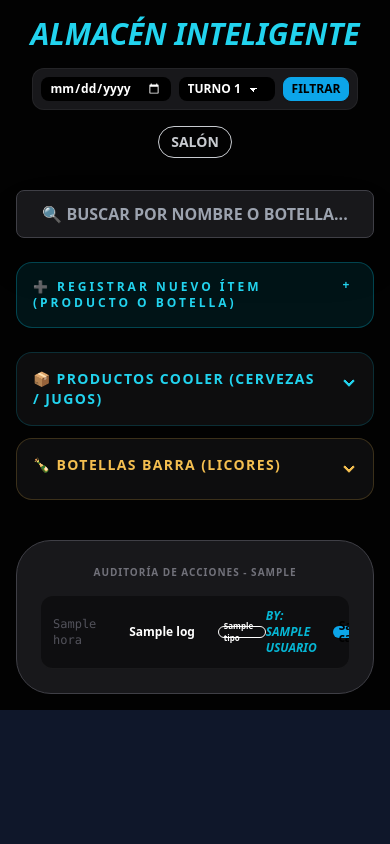
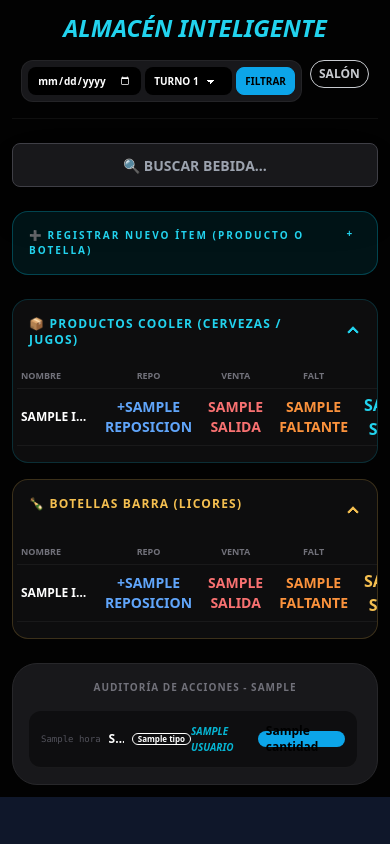
Before and after one commit to Edrie2020/Whiskeria_Pro, a FastAPI app: template templates/stock.html in a window 390 px wide. Run offline with FastAPI, Linux system fonts and the light colour scheme; the template is opened without the code that fills it: most values are stand-ins (such as "Sample title", 1, 10 or a date in 2020); some libraries are stand-ins or nearby versions.

Commit message:
style: perfect surgical mobile adjustments

```diff
--- a/templates/stock.html
+++ b/templates/stock.html
@@ -2,93 +2,95 @@
 <html lang="es" data-theme="night">
 <head>
     <meta charset="UTF-8">
+    <meta name="viewport" content="width=device-width, initial-scale=1.0">
     <link href="https://cdn.jsdelivr.net/npm/daisyui@4.10.2/dist/full.min.css" rel="stylesheet" />
     <script src="https://cdn.tailwindcss.com"></script>
     <title>Inventario Pro - Whiskeria 2000</title>
 </head>
-<body class="bg-[#020202] text-white p-4 md:p-8">
+<body class="bg-[#020202] text-white p-3 md:p-8 font-sans">
 
     <div class="max-w-5xl mx-auto">
-        <!-- HEADER -->
-        <div class="flex flex-col md:flex-row justify-between items-center mb-8 gap-4">
-            <h1 class="text-3xl font-black text-cyan-400 uppercase italic">Almacén Inteligente</h1>
+        <!-- HEADER RESPONSIVE -->
+        <div class="flex flex-col sm:flex-row justify-between items-center mb-6 gap-4 border-b border-white/5 pb-4">
+            <h1 class="text-2xl font-black text-cyan-400 uppercase italic">Almacén Inteligente</h1>
 
-            <form action="/stock" method="get" class="flex gap-2 bg-zinc-900 p-2 rounded-xl border border-white/5">
-                <input type="date" name="fecha" value="{{ fecha_filtro }}" class="input input-xs bg-black font-bold">
-                <select name="turno" class="select select-xs bg-black font-bold uppercase">
+            <div class="flex flex-wrap gap-2 w-full sm:w-auto justify-center">
+                <form action="/stock" method="get" class="flex gap-1 bg-zinc-900 p-1.5 rounded-xl border border-white/5">
+                    <input type="date" name="fecha" value="{{ fecha_filtro }}" class="input input-xs bg-black font-bold text-[10px] h-7">
+                    <select name="turno" class="select select-xs bg-black font-bold uppercase text-[10px] h-7 min-h-0">
                         <option {% if turno_filtro == 'Turno 1' %}selected{% endif %}>Turno 1</option>
                         <option {% if turno_filtro == 'Turno 2' %}selected{% endif %}>Turno 2</option>
                     </select>
-                <button type="submit" class="btn btn-xs btn-info font-black">FILTRAR</button>
+                    <button type="submit" class="btn btn-xs btn-info font-black h-7 min-h-0 text-[10px]">FILTRAR</button>
                 </form>
 
-            <a href="/" class="btn btn-sm btn-outline rounded-full font-black">SALÓN</a>
+                <a href="/" class="btn btn-xs sm:btn-sm btn-outline rounded-full font-black uppercase h-7 min-h-0 py-1">SALÓN</a>
+            </div>
         </div>
 
         <!-- BUSCADOR GLOBAL -->
         <div class="mb-6">
             <input type="text" id="buscadorStock" onkeyup="filtrarStock()"
-                   placeholder="🔍 BUSCAR POR NOMBRE O BOTELLA..."
-                   class="input input-bordered w-full bg-zinc-900 border-zinc-700 font-bold uppercase text-center focus:border-cyan-400 shadow-2xl">
+                   placeholder="🔍 BUSCAR BEBIDA..."
+                   class="input input-bordered w-full bg-zinc-900 border-zinc-700 font-bold uppercase text-center focus:border-cyan-400 shadow-2xl h-11 text-sm">
         </div>
 
         <!-- FORMULARIO DE REGISTRO COLAPSABLE -->
         <div class="collapse collapse-plus bg-cyan-500/10 border border-cyan-500/30 mb-6 rounded-2xl">
             <input type="checkbox" />
-            <div class="collapse-title text-xs font-black text-cyan-400 uppercase tracking-[3px]">
+            <div class="collapse-title text-[10px] font-black text-cyan-400 uppercase tracking-[2px]">
                 ➕ REGISTRAR NUEVO ÍTEM (PRODUCTO O BOTELLA)
             </div>
             <div class="collapse-content">
-                <form action="/agregar_producto_stock" method="post" class="grid grid-cols-1 md:grid-cols-4 gap-4 p-2" onsubmit="return confirm('¿DESEA CREAR ESTE PRODUCTO?')">
+                <form action="/agregar_producto_stock" method="post" class="space-y-3 p-1" onsubmit="return confirm('¿DESEA CREAR ESTE PRODUCTO?')">
                     <div class="form-control">
-                        <label class="label"><span class="label-text text-[10px] font-bold">NOMBRE</span></label>
-                        <input name="nombre" placeholder="EJ: CORONA" class="input input-bordered bg-black uppercase font-bold text-sm" required />
+                        <label class="label py-1"><span class="label-text text-[9px] font-bold text-zinc-400">NOMBRE</span></label>
+                        <input name="nombre" placeholder="EJ: CORONA" class="input input-bordered w-full bg-black uppercase font-bold text-xs h-9" required />
                     </div>
                     <div class="form-control">
-                        <label class="label"><span class="label-text text-[10px] font-bold">CATEGORÍA</span></label>
-                        <select name="tipo" class="select select-bordered bg-black font-bold text-sm">
+                        <label class="label py-1"><span class="label-text text-[9px] font-bold text-zinc-400">CATEGORÍA</span></label>
+                        <select name="tipo" class="select select-bordered w-full bg-black font-bold text-xs h-9 min-h-0">
                             <option value="PRODUCTO">PRODUCTO (COOLER)</option>
                             <option value="BOTELLA">BOTELLA (BARRA)</option>
                         </select>
                     </div>
                     <div class="form-control">
-                        <label class="label"><span class="label-text text-[10px] font-bold">STOCK INICIAL</span></label>
-                        <input name="inicio" type="number" placeholder="0" class="input input-bordered bg-black font-bold text-sm" required />
+                        <label class="label py-1"><span class="label-text text-[9px] font-bold text-zinc-400">STOCK INICIAL</span></label>
+                        <input name="inicio" type="number" placeholder="0" class="input input-bordered w-full bg-black font-bold text-xs h-9" required />
                     </div>
-                    <div class="form-control justify-end">
-                        <button type="submit" class="btn btn-info font-black">GUARDAR EN SISTEMA</button>
-                    </div>
+                    <button type="submit" class="btn btn-info btn-sm w-full font-black text-xs">GUARDAR EN SISTEMA</button>
                 </form>
             </div>
         </div>
 
-        <!-- LISTA DESPLEGABLE 1: PRODUCTOS COOLER -->
-        <div class="collapse collapse-arrow bg-zinc-900/50 border border-cyan-500/20 mb-3 rounded-2xl">
-            <input type="checkbox" />
-            <div class="collapse-title text-sm font-black text-cyan-400 uppercase tracking-widest">
+        <!-- LISTA DESPLEGABLE 1: PRODUCTOS COOLER (NÚMEROS GIGANTES Y SIN DESBORDAR) -->
+        <div class="collapse collapse-arrow bg-zinc-900/50 border border-cyan-500/20 mb-4 rounded-2xl">
+            <input type="checkbox" checked />
+            <div class="collapse-title text-xs font-black text-cyan-400 uppercase tracking-widest">
                 📦 PRODUCTOS COOLER (CERVEZAS / JUGOS)
             </div>
-            <div class="collapse-content overflow-x-auto">
-                <table class="table w-full text-center table-xs tabla-inventario">
+            <div class="collapse-content px-1 sm:px-4 pb-4 overflow-x-hidden">
+                <table class="table w-full text-center table-xs">
                     <thead>
-                        <tr class="text-zinc-500 uppercase">
-                            <th class="text-left">Nombre</th>
+                        <tr class="text-zinc-500 uppercase text-[9px] border-b border-white/5">
+                            <th class="text-left pl-1">Nombre</th>
                             <th>Repo</th>
                             <th>Venta</th>
                             <th>Falt</th>
                             <th class="text-cyan-400">Saldo</th>
-                            <th>Acciones</th>
+                            <th class="text-right pr-1">Acción</th>
                         </tr>
                     </thead>
-                    <tbody class="font-bold uppercase">
+                    <tbody class="font-bold uppercase text-xs">
                         {% for p in inventario_productos %}
                         <tr class="border-b border-white/5 item-stock">
-                            <td class="text-left text-white nombre-item text-xs sm:text-sm truncate max-w-[85px] sm:max-w-none">{{ p.nombre }}</td>
-                            <td class="text-red-400 text-sm sm:text-lg font-black">{{ p.salida }}</td>
-                            <td class="text-orange-400 text-sm sm:text-lg font-black">{{ p.faltante }}</td>
-                            <td class="text-base sm:text-xl text-cyan-400 font-black">{{ p.saldo }}</td>
-                            <td class="flex gap-1 justify-center">
-                                <button onclick="abrirModalMov('{{ p.id }}', '{{ p.nombre }}')" class="btn btn-xs btn-circle btn-ghost">⚙️</button>
+                            <td class="text-left text-white pl-1 truncate max-w-[80px] sm:max-w-none nombre-item">{{ p.nombre }}</td>
+                            <td class="text-blue-400 text-sm sm:text-base">+{{ p.reposicion }}</td>
+                            <td class="text-red-400 text-sm sm:text-base">{{ p.salida }}</td>
+                            <td class="text-orange-400 text-sm sm:text-base">{{ p.faltante }}</td>
+                            <td class="text-base sm:text-lg text-cyan-400 font-black">{{ p.saldo }}</td>
+                            <td class="flex gap-1 justify-end pr-1 pt-2">
+                                <button onclick="abrirModalMov('{{ p.id }}', '{{ p.nombre }}')" class="btn btn-xs btn-circle btn-ghost" title="Ajustar Stock">⚙️</button>
                                 <form action="/eliminar_producto/{{ p.id }}" method="post" onsubmit="return confirm('¿ELIMINAR {{ p.nombre }} DEL SISTEMA?')">
                                     <input type="hidden" name="fecha" value="{{ fecha_filtro }}"><input type="hidden" name="turno" value="{{ turno_filtro }}">
                                     <button class="btn btn-xs btn-error btn-outline btn-square">✕</button>
@@ -102,33 +104,33 @@
         </div>
 
         <!-- LISTA DESPLEGABLE 2: BOTELLAS BARRA -->
-        <div class="collapse collapse-arrow bg-zinc-900/50 border border-warning/20 mb-10 rounded-2xl">
-            <input type="checkbox" />
-            <div class="collapse-title text-sm font-black text-warning uppercase tracking-widest">
+        <div class="collapse collapse-arrow bg-zinc-900/50 border border-warning/20 mb-6 rounded-2xl">
+            <input type="checkbox" checked />
+            <div class="collapse-title text-xs font-black text-warning uppercase tracking-widest">
                 🍾 BOTELLAS BARRA (LICORES)
             </div>
-            <div class="collapse-content overflow-x-auto">
-                <table class="table w-full text-center table-xs tabla-inventario">
+            <div class="collapse-content px-1 sm:px-4 pb-4 overflow-x-hidden">
+                <table class="table w-full text-center table-xs">
                     <thead>
-                        <tr class="text-zinc-500 uppercase">
-                            <th class="text-left">Nombre</th>
+                        <tr class="text-zinc-500 uppercase text-[9px] border-b border-white/5">
+                            <th class="text-left pl-1">Nombre</th>
                             <th>Repo</th>
                             <th>Venta</th>
                             <th>Falt</th>
                             <th class="text-warning">Saldo</th>
-                            <th>Acciones</th>
+                            <th class="text-right pr-1">Acción</th>
                         </tr>
                     </thead>
-                    <tbody class="font-bold uppercase">
+                    <tbody class="font-bold uppercase text-xs">
                         {% for b in inventario_botellas %}
                         <tr class="border-b border-white/5 item-stock">
-                            <td class="text-left text-white nombre-item">{{ b.nombre }}</td>
-                            <td class="text-blue-400">+{{ b.reposicion }}</td>
-                            <td class="text-red-400">{{ b.salida }}</td>
-                            <td class="text-orange-400">{{ b.faltante }}</td>
-                            <td class="text-lg text-warning">{{ b.saldo }}</td>
-                            <td class="flex gap-1 justify-center">
-                                <button onclick="abrirModalMov('{{ b.id }}', '{{ b.nombre }}')" class="btn btn-xs btn-circle btn-ghost">⚙️</button>
+                            <td class="text-left text-white pl-1 truncate max-w-[80px] sm:max-w-none nombre-item">{{ b.nombre }}</td>
+                            <td class="text-blue-400 text-sm sm:text-base">+{{ b.reposicion }}</td>
+                            <td class="text-red-400 text-sm sm:text-base">{{ b.salida }}</td>
+                            <td class="text-orange-400 text-sm sm:text-base">{{ b.faltante }}</td>
+                            <td class="text-base sm:text-lg text-warning font-black">{{ b.saldo }}</td>
+                            <td class="flex gap-1 justify-end pr-1 pt-2">
+                                <button onclick="abrirModalMov('{{ b.id }}', '{{ b.nombre }}')" class="btn btn-xs btn-circle btn-ghost" title="Ajustar Stock">⚙️</button>
                                 <form action="/eliminar_producto/{{ b.id }}" method="post" onsubmit="return confirm('¿ELIMINAR {{ b.nombre }} DEL SISTEMA?')">
                                     <input type="hidden" name="fecha" value="{{ fecha_filtro }}"><input type="hidden" name="turno" value="{{ turno_filtro }}">
                                     <button class="btn btn-xs btn-error btn-outline btn-square">✕</button>
@@ -141,20 +143,20 @@
             </div>
         </div>
 
-        <!-- AUDITORÍA DE MOVIMIENTOS -->
-        <div class="bg-zinc-900 p-6 rounded-[35px] border border-zinc-700">
+        <!-- AUDITORÍA DE MOVIMIENTOS GRANDE Y LEGIBLE -->
+        <div class="bg-zinc-900 p-4 rounded-[25px] border border-zinc-800">
             <h3 class="text-[10px] font-black text-zinc-500 uppercase mb-4 text-center tracking-widest">Auditoría de Acciones - {{ turno_filtro }}</h3>
-            <div class="space-y-2 max-h-48 overflow-y-auto">
+            <div class="space-y-2 max-h-48 overflow-y-auto pr-1">
                 {% for log in auditoria %}
                 <div class="flex justify-between items-center bg-black/40 p-3 rounded-xl text-xs border-b border-white/5">
-        <div class="flex gap-4 items-center">
-            <span class="text-zinc-600 font-mono">{{ log.hora }}</span>
-            <span class="font-black {% if log.tipo == 'ELIMINADO' %} text-red-500 {% else %} text-white {% endif %} w-24 truncate">{{ log.nombre }}</span>
+                    <div class="flex gap-2 items-center truncate">
+                        <span class="text-zinc-600 font-mono text-[9px]">{{ log.hora }}</span>
+                        <span class="font-black {% if log.tipo == 'ELIMINADO' %} text-red-500 {% else %} text-white {% endif %} truncate max-w-[95px]">{{ log.nombre }}</span>
                         <span class="badge badge-outline badge-xs text-[8px] font-bold">{{ log.tipo }}</span>
                     </div>
-        <div class="flex gap-4 items-center">
-            <span class="text-cyan-500 font-bold uppercase italic">By: {{ log.usuario }}</span>
-            <span class="badge badge-info badge-xs font-black">{{ log.cantidad }}</span>
+                    <div class="flex gap-2 items-center">
+                        <span class="text-cyan-500 font-bold uppercase italic text-[10px]">{{ log.usuario }}</span>
+                        <span class="badge badge-info badge-sm font-black">{{ log.cantidad }}</span>
                     </div>
                 </div>
                 {% endfor %}
@@ -162,24 +164,24 @@
         </div>
     </div>
 
-    <!-- MODAL (IGUAL AL ANTERIOR) -->
+    <!-- MODAL -->
     <dialog id="modal_movimiento" class="modal">
-        <div class="modal-box bg-zinc-950 border-2 border-cyan-400">
-            <h3 id="modal_prod_nombre" class="font-black text-xl text-white uppercase text-center mb-6"></h3>
-            <form action="/registrar_movimiento_stock" method="post" class="space-y-6" onsubmit="return confirm('¿CONFIRMAR MOVIMIENTO?')">
+        <div class="modal-box bg-zinc-950 border-2 border-cyan-400 p-6">
+            <h3 id="modal_prod_nombre" class="font-black text-lg text-white uppercase text-center mb-6"></h3>
+            <form action="/registrar_movimiento_stock" method="post" class="space-y-4" onsubmit="return confirm('¿CONFIRMAR MOVIMIENTO?')">
                 <input type="hidden" name="producto_id" id="modal_prod_id">
                 <input type="hidden" name="fecha" value="{{ fecha_filtro }}"><input type="hidden" name="turno" value="{{ turno_filtro }}">
-                <div class="grid grid-cols-2 gap-4">
+                <div class="grid grid-cols-2 gap-3">
                     <div class="form-control">
-                        <label class="label"><span class="label-text font-black text-blue-400">REPOSICIÓN (+)</span></label>
-                        <input type="number" name="cantidad_repo" value="0" class="input input-bordered bg-black text-center font-black">
+                        <label class="label py-1"><span class="label-text font-black text-blue-400 text-xs">REPOSICIÓN (+)</span></label>
+                        <input type="number" name="cantidad_repo" value="0" class="input input-bordered bg-black text-center font-black h-10">
                     </div>
                     <div class="form-control">
-                        <label class="label"><span class="label-text font-black text-orange-400">FALTANTE (-)</span></label>
-                        <input type="number" name="cantidad_falt" value="0" class="input input-bordered bg-black text-center font-black">
+                        <label class="label py-1"><span class="label-text font-black text-orange-400 text-xs">FALTANTE (-)</span></label>
+                        <input type="number" name="cantidad_falt" value="0" class="input input-bordered bg-black text-center font-black h-10">
                     </div>
                 </div>
-                <button type="submit" class="btn btn-info w-full font-black">GUARDAR</button>
+                <button type="submit" class="btn btn-info btn-sm w-full font-black">GUARDAR</button>
             </form>
         </div>
     </dialog>
@@ -199,7 +201,6 @@
                 let nombre = item.querySelector(".nombre-item").innerText;
                 if (nombre.toUpperCase().indexOf(filter) > -1) {
                     item.style.display = "";
-                    // Si encontramos el item, nos aseguramos de que su contenedor colapsable esté abierto
                     item.closest(".collapse").querySelector("input").checked = true;
                 } else {
                     item.style.display = "none";
```
Also changed, not shown: templates/reportes.html (+14 -27 lines). Lines whose indentation alone changed are shown as unchanged.
